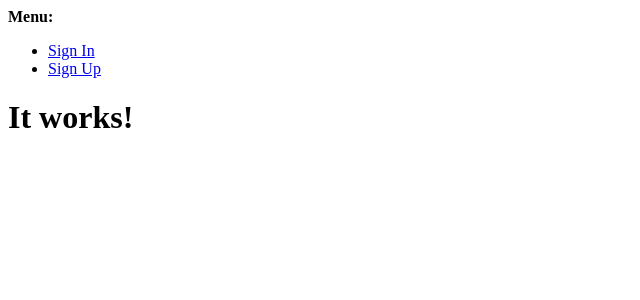
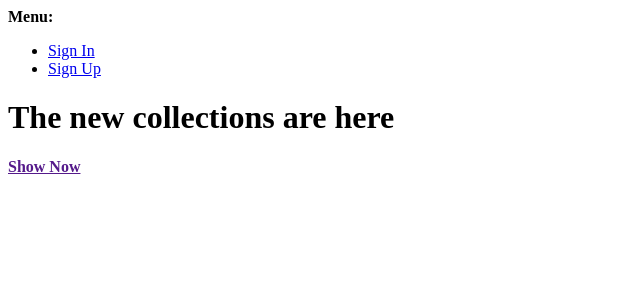
Before and after one commit to lrchnnng/boutique-ado, a Django app: page / in a window 1280 px wide. Shown: the top 300 px of the page, without its empty margins (0-640 px from the left). Run offline with Django 3.2, Linux system fonts and the light colour scheme.

Commit message:
added homepage content

```diff
--- a/home/templates/home/index.html
+++ b/home/templates/home/index.html
@@ -1,8 +1,22 @@
 {% extends "base.html" %}
 {% load static %}
 
+{& block page_header &}
+
 {% block content %}
-
-<h1 class="display-4 text-success">It works!</h1>
+<div class="container h-100">
+    <div class="row h-100">
+        <div class="col-7 col-md-6 my-auto">
+            <h1 class="display-4 logo-font text-black">
+                The new collections are here
+            </h1>
+            <div>
+                <h4>
+                    <a href="" class="shop-now-button btn btn-lg rounded-0 text-uppercase py-3">Show Now</a>
+                </h4>
+            </div>
+        </div>
+    </div>
+</div>
 
 {% endblock %}
```
